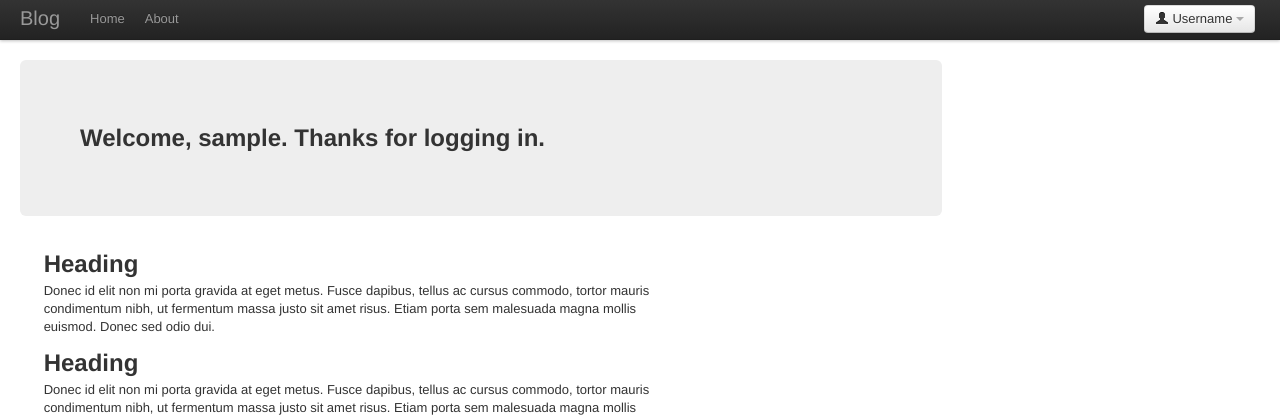
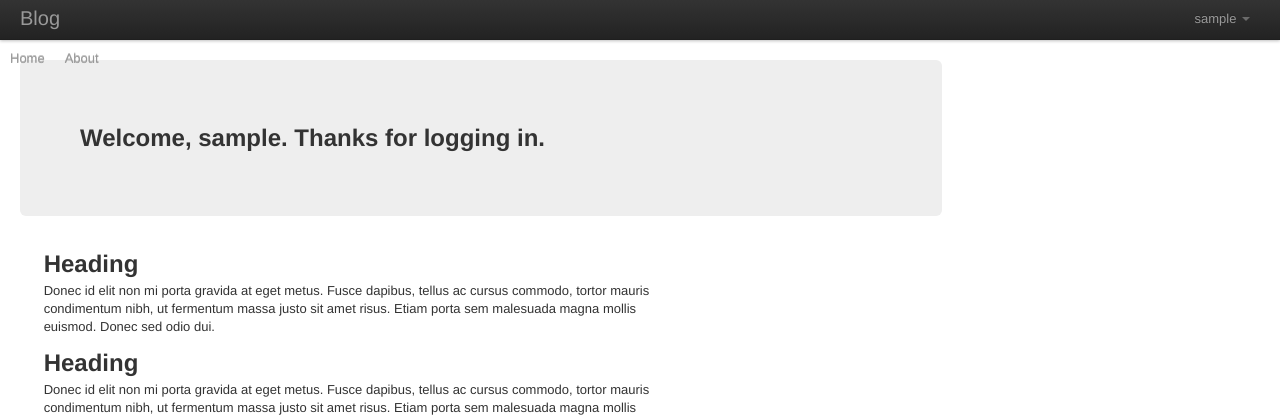
Before and after one commit to grgizem/simple-blog, a Django app: template mysite/templates/home.html in a window 1280 px wide. Shown: the top 419 px of the page. Run offline with Django 3.2, Linux system fonts and the light colour scheme; the template is opened without the code that fills it, so the values that code supplies are empty; the visitor is signed in with stand-in values (Sample User, id 1); parts of the project's set-up code (start-up, migrations or seed data) failed here and were passed over; some libraries are stand-ins or nearby versions.

Commit message:
nav bar added

```diff
--- a/mysite/templates/base.html
+++ b/mysite/templates/base.html
@@ -32,22 +32,22 @@
             <span class="icon-bar"></span>
             <span class="icon-bar"></span>
           </a>
-          <a class="brand" href="#">Blog</a>
-	  <div class="btn-group pull-right">
+          <a class="brand" href="/">Blog</a>
+	  <ul class="nav pull-right">
           	{% if user.is_authenticated %}
-  			<a class="btn dropdown-toggle" data-toggle="dropdown" href="#">
-			  <i class="icon-user"></i> Username
-			  <span class="caret"></span>
-		        </a>
-			<ul class="dropdown-menu">
-			  <li><a href="/accounts/profile">Profile</a></li>
-			  <li class="divider"></li>
-			  <li><a href="/accounts/logout">Logout Out</a></li>
-			</ul>
+
+                  <li id="fat-menu" class="dropdown">
+                    <a class="dropdown-toggle" data-toggle="dropdown">{{ user.username }} <b class="caret"></b></a>
+                    <ul class="dropdown-menu">
+                      <li><a href="/accounts/profile/">Profile</a></li>
+                      <li><a href="/accounts/logout/">Logout</a></li>
+                    </ul>
+                  </li>
 		{% else %}
   			<li><a href="/accounts/login">Login</a></li>
 			<li><a href="/accounts/register">Register</a></li>
 		{% endif %}
+		</ul>
 	  </div>
           <div class="nav-collapse">
             <ul class="nav">
```
Also changed, not shown: 1 other file.
